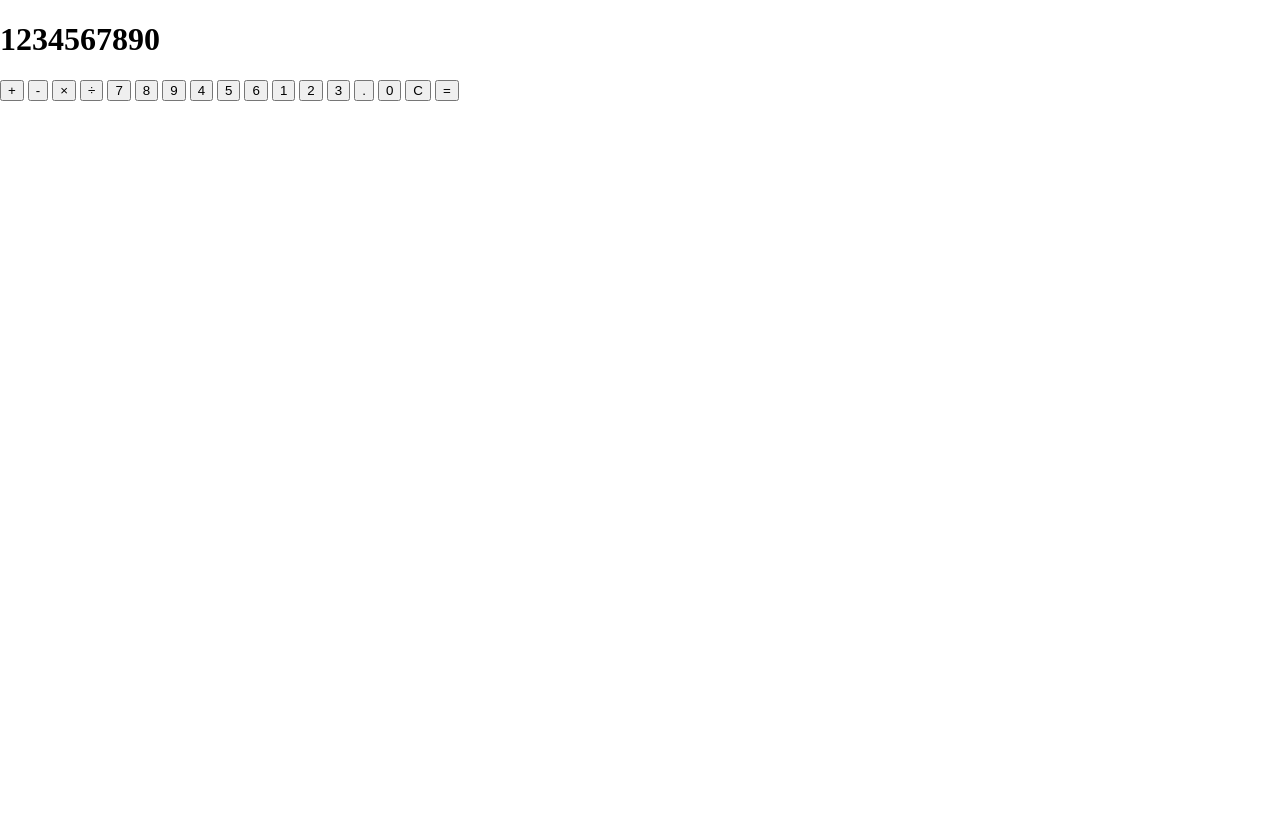
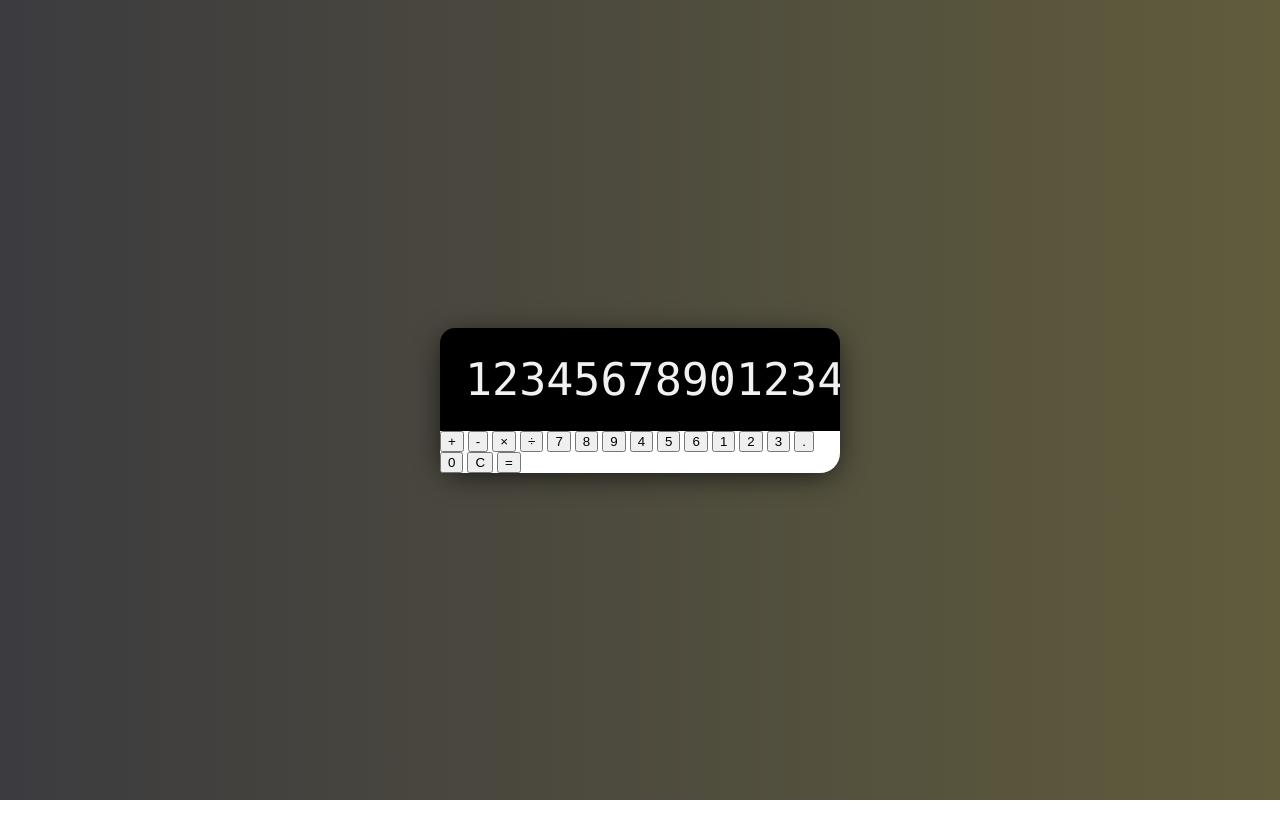
Before and after one commit to simensme/Plain-JS-Calculator, a plain HTML site: page index.html in a window 1280 px wide. After the commit the page ends 800 px from the top, so only its background shows below. Drawn offline with Linux system fonts and the light colour scheme.

Commit message:
added custom scrollbar

```diff
--- a/index.html
+++ b/index.html
@@ -12,7 +12,7 @@
     <div class="calculator">
         <!-- Display of calculator -->
         <div class="calculator-display">
-            <h1>1234567890</h1>
+            <h1>1234567890123456789</h1>
         </div>
         <!-- Buttons container -->
         <div class="calculator-buttons">
--- a/styles.css
+++ b/styles.css
@@ -5,4 +5,52 @@ html {
 body {
     margin: 0;
     min-height: 100vh;
+    display: flex;
+    justify-content: center;
+    align-items: center;
+    background: linear-gradient(to right, #3c3b3f, #605c3c);
 }
+
+.calculator {
+    background: white;
+    width: 400px;
+    border-radius: 20px;
+    box-shadow: 0 5px 30px -5px rgba(0, 0, 0, 0.8);
+}
+
+/* Display on the calculator */
+.calculator-display {
+    background: black;
+    color: #f1f1f1;
+    margin: 0;
+    display: flex;
+    align-items: center;
+    justify-content: flex-end;
+    border-radius: 15px 15px 0 0;
+}
+
+.calculator-display h1 {
+    margin: 0;
+    padding: 25px;
+    font-size: 45px;
+    font-family: 'Lucida Console', sans-serif;
+    font-weight: 200;
+    overflow-x: auto;
+}
+
+/* Custom Scrollbar (e.g for windows) */
+ ::-webkit-scrollbar {
+    height: 12px;
+  }
+
+  ::-webkit-scrollbar-track {
+    background: #f1f1f1;
+  }
+
+  ::-webkit-scrollbar-thumb {
+    background: #888;
+  }
+
+  ::-webkit-scrollbar-thumb:hover {
+    background: #555;
+  }
```
